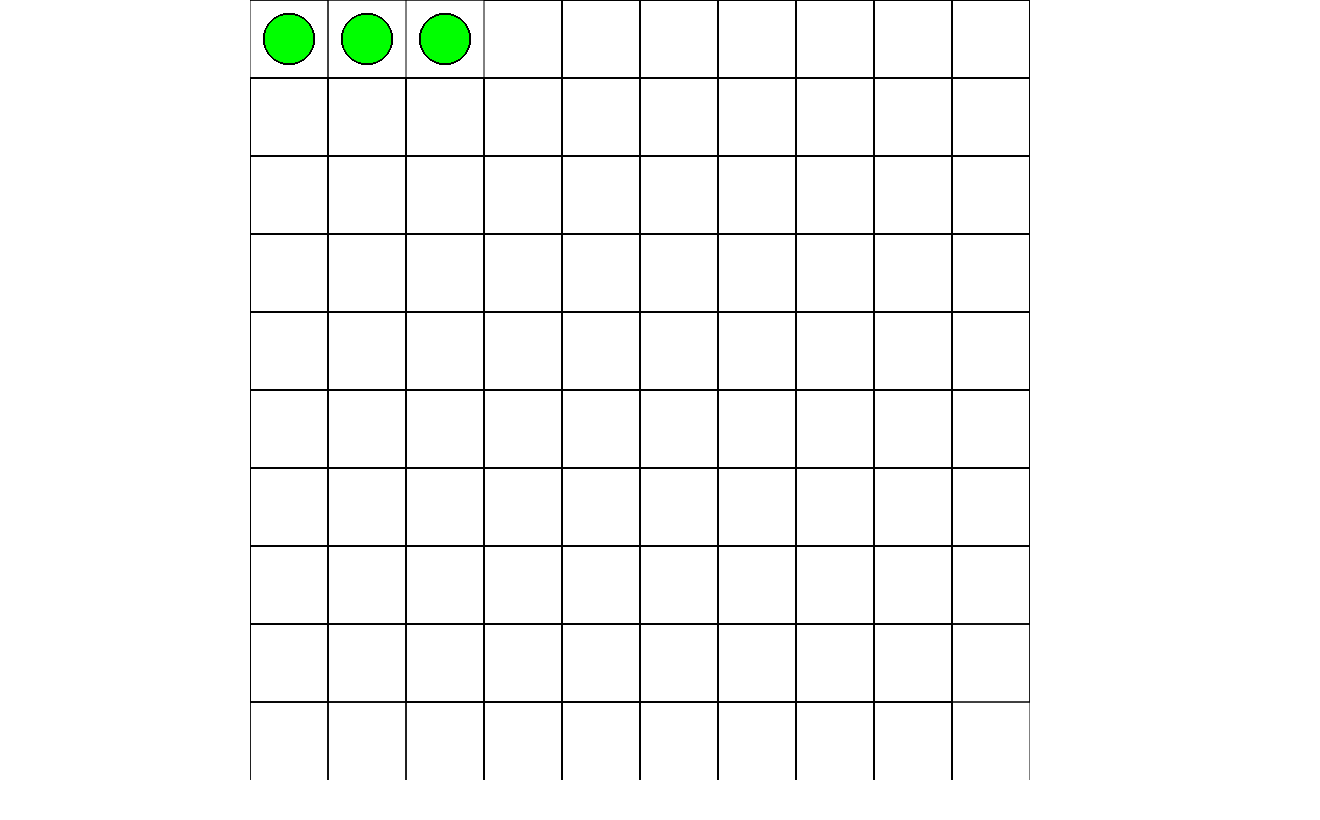
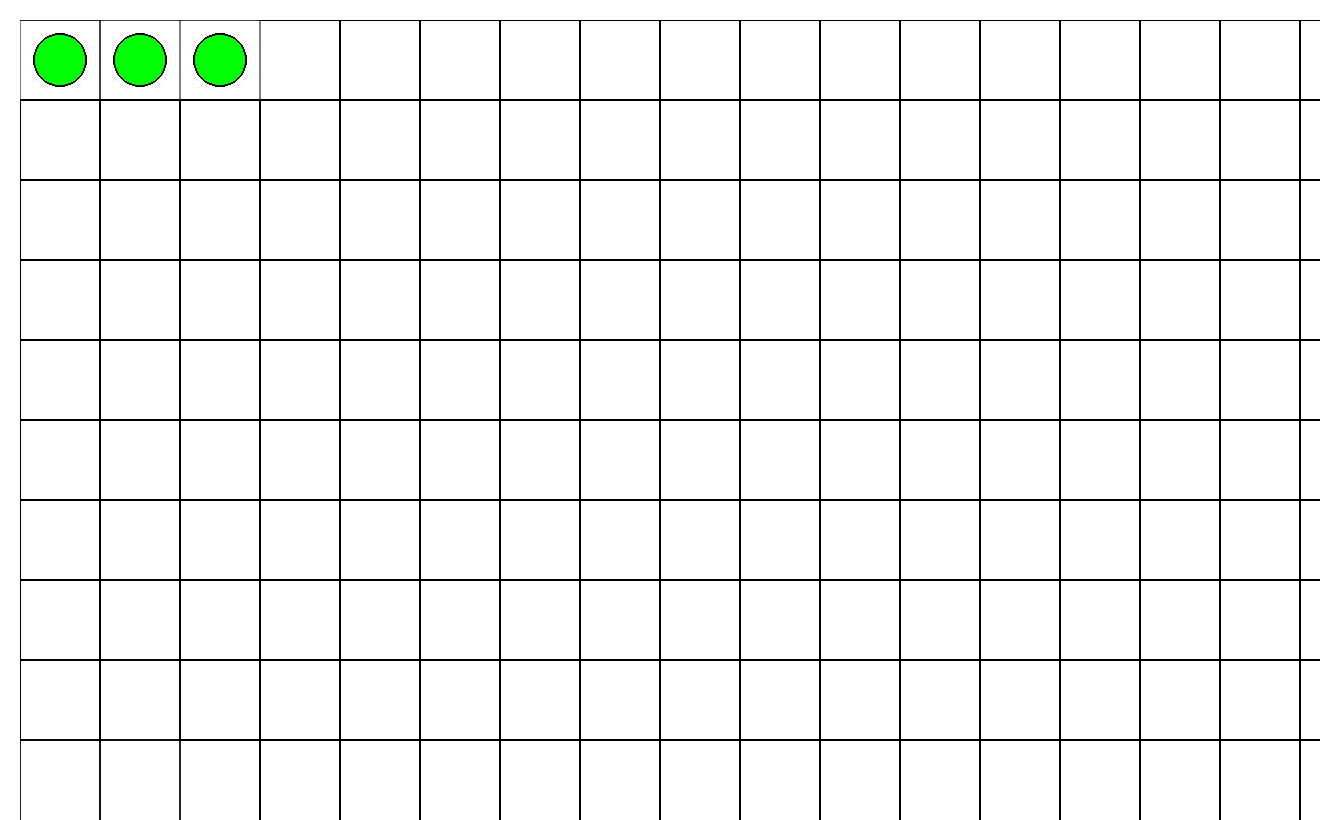
Before and after one commit to ryantk/ace-crusades, a React (Create React App) app: page / in a window 1280 px wide. Shown: the whole page, 1320 px wide, since content can reach past the window. Built offline with nearby package versions, Linux system fonts and the light colour scheme.

Commit message:
level determines grid size

```diff
--- a/src/App.css
+++ b/src/App.css
@@ -1,3 +1,7 @@
 .App {
   text-align: center;
 }
+
+#viewport {
+  overflow: auto;
+}
--- a/src/app/hooks/useGameDimensions.tsx
+++ b/src/app/hooks/useGameDimensions.tsx
@@ -1,9 +1,6 @@
-import { numColumns } from "../../features/config/config";
-
 export const useGameDimensions = () => {
   const { innerWidth, innerHeight } = window;
   const screenHeight = Math.min(innerWidth, innerHeight) - 20;
-  const tileHeight = screenHeight / numColumns;
 
-  return { screenHeight, tileHeight }
+  return { screenHeight };
 }
--- a/src/features/grid/Grid.tsx
+++ b/src/features/grid/Grid.tsx
@@ -1,4 +1,4 @@
-import { useEffect, useRef } from "react";
+import { useCallback, useEffect, useRef } from "react";
 import { useGameDimensions } from "../../app/hooks";
 import { appearsOnGridTile, makeCell } from "./cell";
 import { enhanceContext } from "./context";
@@ -6,19 +6,22 @@ import { levelDefinitions } from "./levels";
 
 
 export default function Grid() {
-  const { screenHeight, tileHeight } = useGameDimensions();
+  const { screenHeight } = useGameDimensions();
 
   const levelNumber = 1;
 
-  const { squad } = levelDefinitions[levelNumber];
+  const { squad, rows, cols } = levelDefinitions[levelNumber];
 
   const canvasRef = useRef<HTMLCanvasElement>(null);
 
-  useEffect(() => {
+  const tileHeight = 80;
 
-    const drawGrid = (sContext: EnhancedCanvasContext) => {
-      for (let x = 0, cellX = 1; x < screenHeight; x += tileHeight, cellX++) {
-        for (let y = 0, cellY = 1; y < screenHeight; y += tileHeight, cellY++) {
+  const canvasWidth = cols * tileHeight;
+  const canvasHeight = rows * tileHeight;
+
+  const drawGrid = useCallback((sContext: EnhancedCanvasContext) => {
+    for (let x = 0, cellX = 1; x < canvasWidth; x += tileHeight, cellX++) {
+      for (let y = 0, cellY = 1; y < canvasHeight; y += tileHeight, cellY++) {
         const cell = makeCell({ x, y }, { x: cellX, y: cellY }, tileHeight);
         cell.draw(sContext);
 
@@ -29,15 +32,16 @@ export default function Grid() {
         });
       }
     }
-    }
+  }, [canvasWidth, canvasHeight, tileHeight]);
 
-    if (canvasRef.current) {
+  useEffect(() => {
+    if (canvasRef.current)
       drawGrid(enhanceContext(canvasRef.current.getContext('2d')!));
-    }
-
-  }, [screenHeight, tileHeight, squad]);
+  }, [drawGrid]);
 
   return (
-    <canvas ref={canvasRef} width={screenHeight} height={screenHeight} style={{  }} />
+    <div id="viewport" style={{ height: screenHeight, width: "100%", padding: 20 }}>
+      <canvas ref={canvasRef} width={canvasWidth} height={canvasHeight} style={{  }} />
+    </div>
   );
 }
--- a/src/features/grid/levels/level1.tsx
+++ b/src/features/grid/levels/level1.tsx
@@ -10,7 +10,12 @@ const walls: Wall[] = [
 
 ]
 
+const rows = 10;
+const cols = 50;
+
 const level: LevelDefinition = {
+  rows,
+  cols,
   squad,
   walls
 }
--- a/src/react-app-env.d.ts
+++ b/src/react-app-env.d.ts
@@ -25,6 +25,8 @@ type Wall = {
 }
 
 type LevelDefinition = {
-  squad: SquadMember[],
+  rows: number
+  cols: number
+  squad: SquadMember[]
   walls: Wall[]
 };
```
Lines whose indentation alone changed are shown as unchanged.
